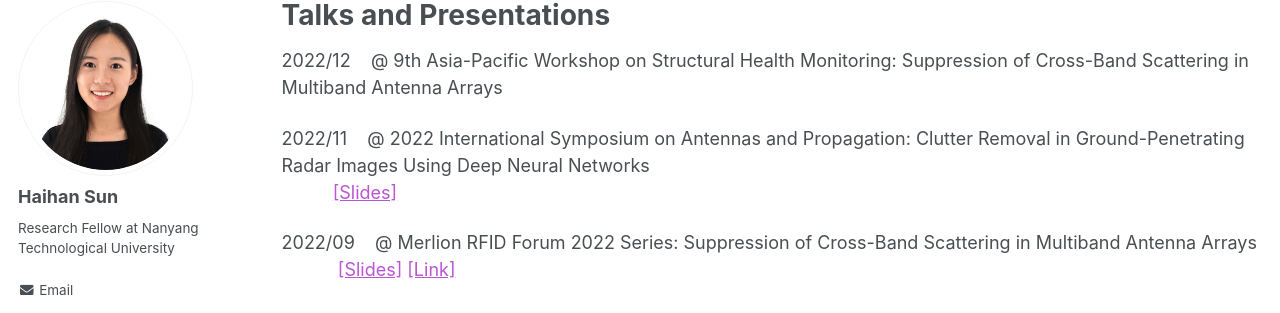
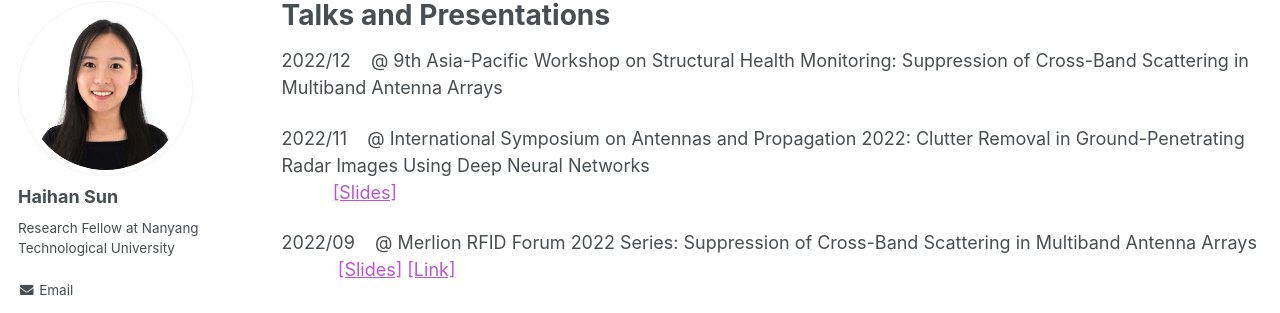
Before and after one commit to Haihan-Sun/Haihan-Sun.github.io, a Jekyll site: the page built from _pages/talks.html, in a window 1280 px wide. Shown: the part 117-430 px from the top of the page. Built offline with Jekyll 4.4.1, drawn with Linux system fonts in a browser that asks for light colours.

```diff
--- a/_pages/talks.html
+++ b/_pages/talks.html
@@ -8,7 +8,7 @@ author_profile: true
 
 <p>2022/12 &nbsp;&nbsp; @ 9th Asia-Pacific Workshop on Structural Health Monitoring: Suppression of Cross-Band Scattering in Multiband Antenna Arrays  <br>
 
-<p>2022/11 &nbsp;&nbsp; @ 2022 International Symposium on Antennas and Propagation: Clutter Removal in Ground-Penetrating Radar Images Using Deep Neural Networks <br>
+<p>2022/11 &nbsp;&nbsp; @ International Symposium on Antennas and Propagation 2022: Clutter Removal in Ground-Penetrating Radar Images Using Deep Neural Networks <br>
 &ensp; &ensp; &ensp; &ensp;<a href="http://Haihan-Sun.github.io/files/ISAP2022.pdf" style="color:MediumOrchid;">[Slides]</a>
 
 <p>2022/09 &nbsp;&nbsp; @ Merlion RFID Forum 2022 Series: Suppression of Cross-Band Scattering in Multiband Antenna Arrays <br>
```
